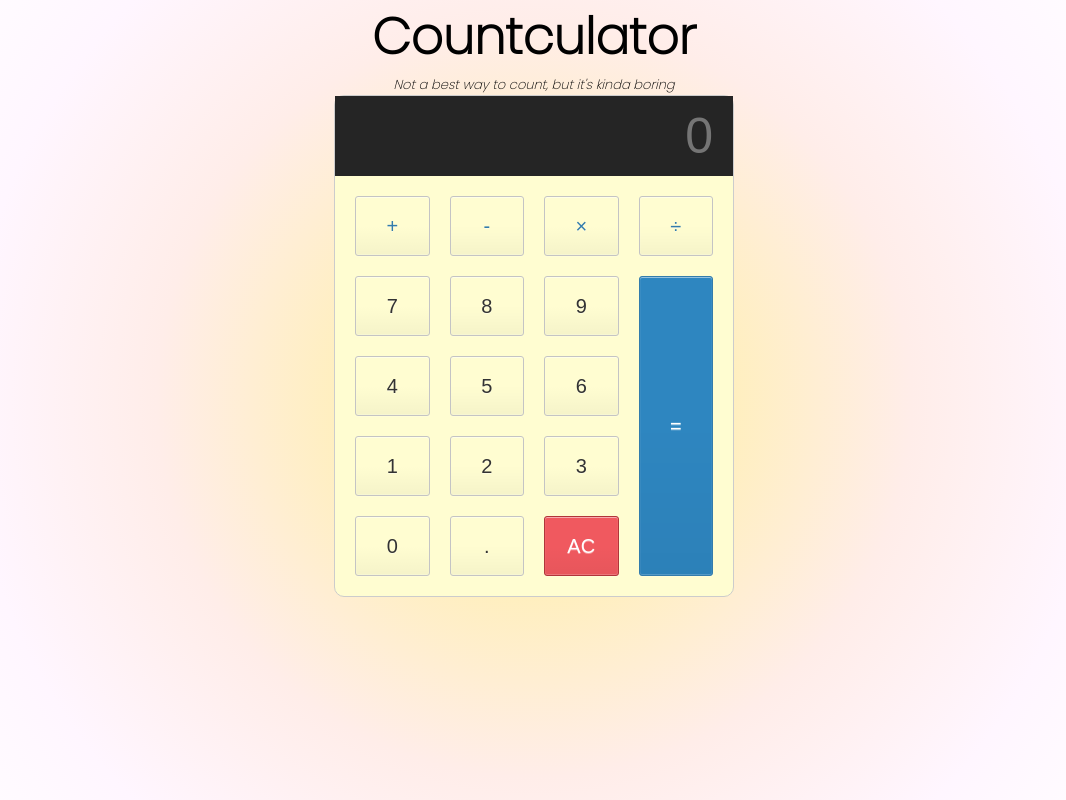
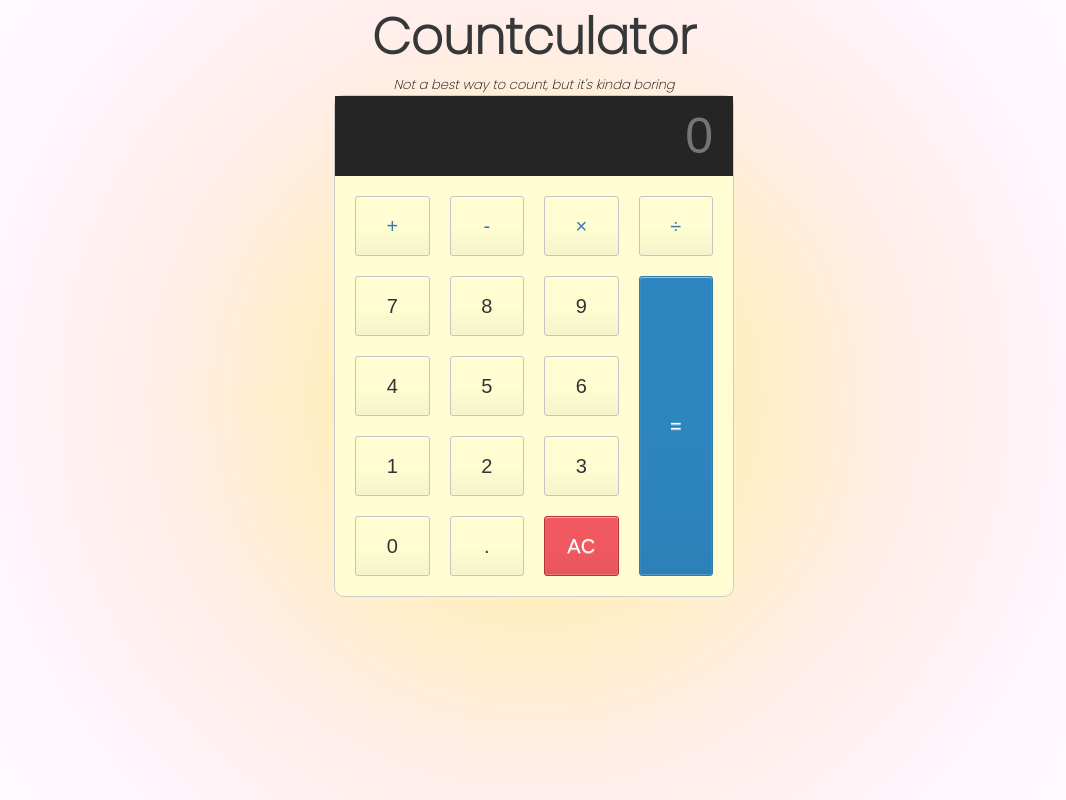
Before and after one commit to ronaldospanjaitan/countculator, a plain HTML site: page index.html in a window 1280 px wide. Shown: the whole page, without its empty margins (106-1172 px from the left). Drawn offline with Linux system fonts and the light colour scheme.

Commit message:
Update style.css

```diff
--- a/style.css
+++ b/style.css
@@ -92,6 +92,7 @@ button:hover {
   font-family: 'Poppins', sans-serif;
   font-weight: bold;
   font-size: 50px;
+  color:#353839;
 }
 .punchline p{
 
```
